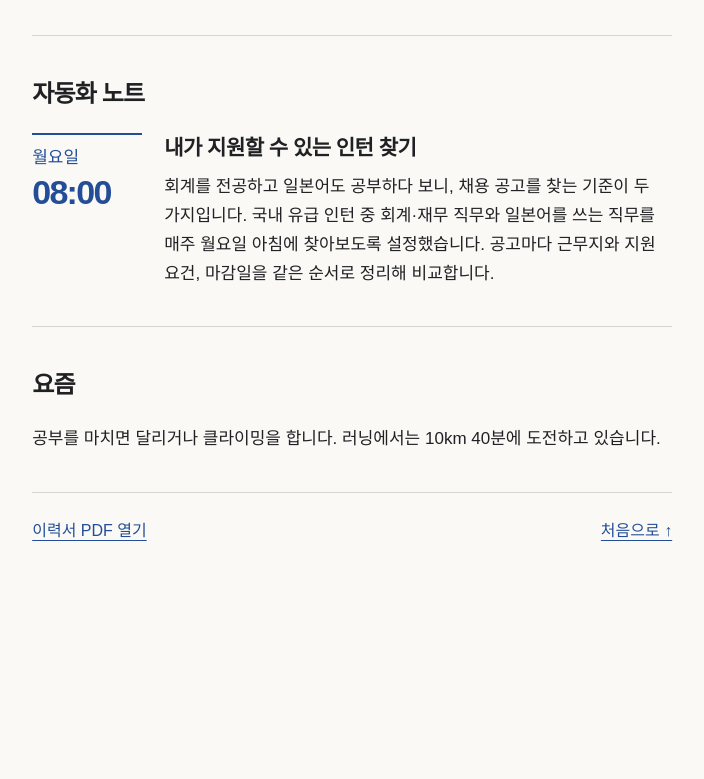
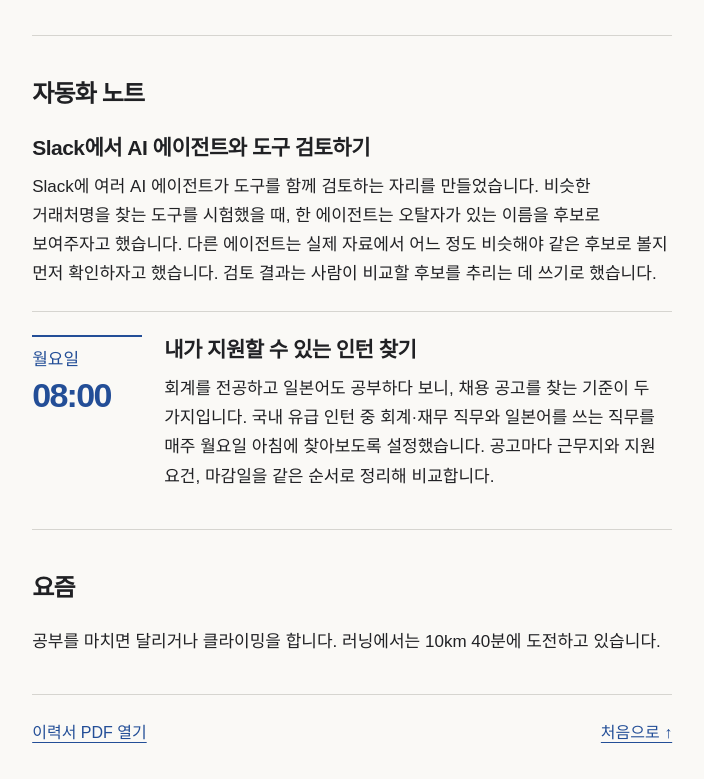
Before and after one commit to osh3772-star/osh3772-star.github.io, a plain HTML site: page index.html in a window 1280 px wide. Shown: the part 1276-2055 px from the top of the page, without its empty margins (423-1127 px from the left). Before the commit the page ends 1897 px from the top, so only its background shows below. Drawn offline with Linux system fonts and the light colour scheme; a web font is replaced by a local one.

Commit message:
Add a grounded account of multi-agent collaboration in Slack

```diff
--- a/index.html
+++ b/index.html
@@ -54,9 +54,15 @@
       </section>
       <section id="notes">
         <h2>자동화 노트</h2>
+        <article>
+          <h3>Slack에서 AI 에이전트와 도구 검토하기</h3>
+          <p>Slack에 여러 AI 에이전트가 도구를 함께 검토하는 자리를 만들었습니다. 비슷한 거래처명을 찾는 도구를 시험했을 때, 한 에이전트는 오탈자가 있는 이름을 후보로 보여주자고 했습니다. 다른 에이전트는 실제 자료에서 어느 정도 비슷해야 같은 후보로 볼지 먼저 확인하자고 했습니다. 검토 결과는 사람이 비교할 후보를 추리는 데 쓰기로 했습니다.</p>
+        </article>
+        <article>
         <div class="note"><p class="time">월요일 <strong>08:00</strong></p>
         <div><h3>내가 지원할 수 있는 인턴 찾기</h3>
         <p>회계를 전공하고 일본어도 공부하다 보니, 채용 공고를 찾는 기준이 두 가지입니다. 국내 유급 인턴 중 회계·재무 직무와 일본어를 쓰는 직무를 매주 월요일 아침에 찾아보도록 설정했습니다. 공고마다 근무지와 지원 요건, 마감일을 같은 순서로 정리해 비교합니다.</p></div></div>
+        </article>
       </section>
       <section id="now"><h2>요즘</h2><p>공부를 마치면 달리거나 클라이밍을 합니다. 러닝에서는 10km 40분에 도전하고 있습니다.</p></section>
       <footer><a href="resume.pdf">이력서 PDF 열기</a><a href="#intro">처음으로 ↑</a></footer>
```
